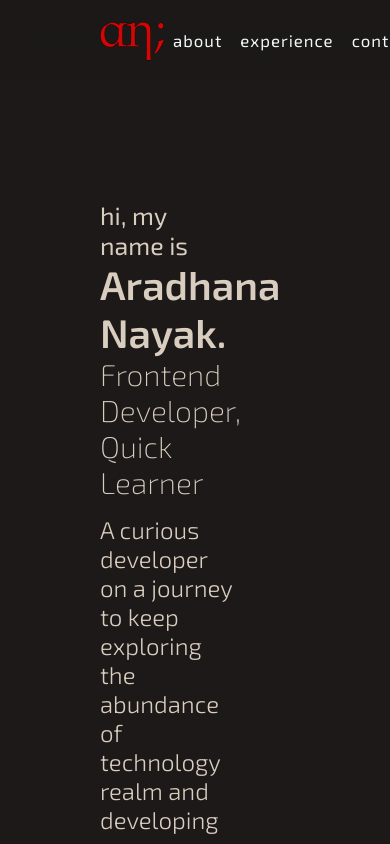
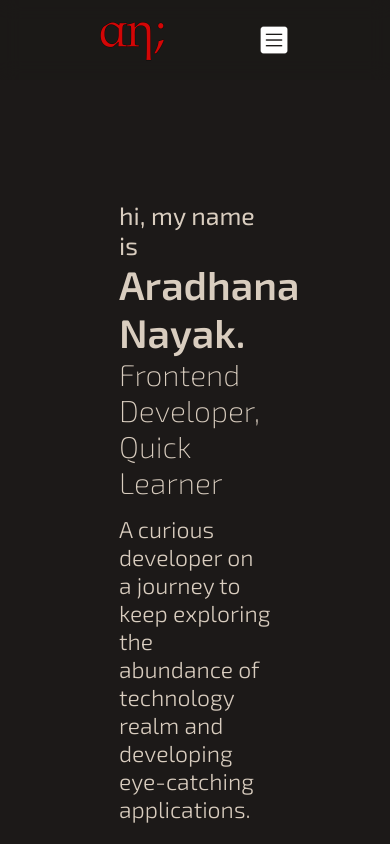
Before and after one commit to aradhana1807/aradhana-s-portfolio, a React (Create React App) app: page / in a window 390 px wide. Shown: the top 844 px of the page. Built offline with nearby package versions, Linux system fonts and the light colour scheme.

Commit message:
added mobile-nav

```diff
--- a/src/components/Navbar.js
+++ b/src/components/Navbar.js
@@ -1,10 +1,11 @@
 // import '../index.css';
-import '../components/styles/Navbar.css'
-
-import React from 'react'
+import '../components/styles/Navbar.css';
+import menu_logo from './images/menu.png';
+import React, { useState } from 'react'
 import logo_dark from './images/an-red.png';
 import { Link } from 'react-scroll';
 const Navbar = () => {
+    const [showMenu, setshowMenu] = useState(false);
 
     return (
         <nav className='navbar'>
@@ -27,7 +28,33 @@ const Navbar = () => {
                 <Link
                     className='menu-list-item' id='resume-button'>Resume</Link>
             </div>
-        </nav>
+
+
+            {/* mobile-menu */}
+            <img
+                className='mobile-menu-logo'
+                src={menu_logo} alt='menu_log'
+                onClick={() => setshowMenu(!showMenu)}
+            />
+            <div className='mobile-menu-list' style={{ display: showMenu ? 'flex' : 'none' }}>
+                <Link
+                    onClick={() => setshowMenu(false)}
+                    activeClass='active' to='about' spy={true} smooth={true} offset={-150} duration={500}
+                    className='mobile-menu-list-item' >about</Link>
+                <Link
+                    onClick={() => setshowMenu(false)}
+                    activeClass='active' to='experience' spy={true} smooth={true} offset={-150} duration={500}
+                    className='mobile-menu-list-item'>experience</Link>
+                <Link
+                    onClick={() => setshowMenu(false)}
+                    activeClass='active' to='' spy={true} smooth={true} offset={-100} duration={500}
+                    className='mobile-menu-list-item'>contact</Link>
+                <Link
+                    onClick={() => setshowMenu(false)}
+                    className='mobile-menu-list-item' id='mobile-resume-button'>Resume
+                </Link>
+            </div>
+        </nav >
     )
 }
 
--- a/src/components/styles/Cover.css
+++ b/src/components/styles/Cover.css
@@ -50,7 +50,18 @@
 
 /*---------- 720px ---------- */
 
-@media screen and (max-width: 720px) {
+@media screen and (max-width: 740px) {
+  .content-box {
+    align-items: center;
+  }
+
+  .intro-box {
+    max-width: 80%;
+  }
+
+  .content {
+    font-size: 23px;
+  }
 }
 /* ----------480px----------- */
 
--- a/src/components/styles/Navbar.css
+++ b/src/components/styles/Navbar.css
@@ -9,7 +9,6 @@
   height: 5rem;
   padding: 10px 125px;
   flex-shrink: 0;
-  overflow: hidden;
   background-color: rgb(28, 25, 24, 0.8);
   border-bottom: 1px solid transparent;
   transition: all.3s ease-in-out;
@@ -68,18 +67,71 @@
 .active {
   color: #b70404;
 }
+.mobile-menu-logo {
+  display: none;
+  object-fit: cover;
+  height: 2rem;
+  position: relative;
+}
+
+.mobile-menu-list {
+  position: absolute;
+  top: 4rem;
+  right: 6rem;
+  z-index: 2;
+  display: flex;
+  flex-direction: column;
+  padding: 0.5rem 0.5rem;
+  height: fit-content;
+  background-color: #0f0f0fcc;
+  border-bottom: 1px solid transparent;
+  transition: all.3s ease-in-out;
+  backdrop-filter: blur(10px);
+  border-radius: 1rem;
+}
+
+.mobile-menu-list-item {
+  cursor: pointer;
+  padding: 0.5rem 3rem;
+  margin: 0.25rem;
+  background: rgb(30, 30, 30);
+}
+
+#mobile-resume-button {
+  border: 1px solid #b70404;
+  color: #b70404;
+  margin-left: 10px;
+  padding: 0.45rem 0.55rem;
+  background-color: transparent;
+  border-radius: 5px;
+  cursor: pointer;
+  transition: all 0.25s cubic-bezier(0.645, 0.045, 0.355, 1);
+}
+
+#mobile-resume-button:hover {
+  outline: none;
+  box-shadow: 4px 4px 0 0 #b70404;
+  transform: translate(-5px, -5px);
+}
 
 /* media query */
-@media screen and (max-width: 720px) {
+@media screen and (max-width: 760px) {
   .navbar {
     padding: 7px 100px;
   }
 
+  .navbar .menu-list {
+    display: none;
+  }
   .menu-list-item {
     padding: 0 9px;
     font-size: 1.05rem;
     letter-spacing: 1px;
   }
+
+  .mobile-menu-logo {
+    display: flex;
+  }
 }
 
 @media screen and (max-width: 645px) {
```
Also changed, not shown: src/components/images/menu.png (added).
